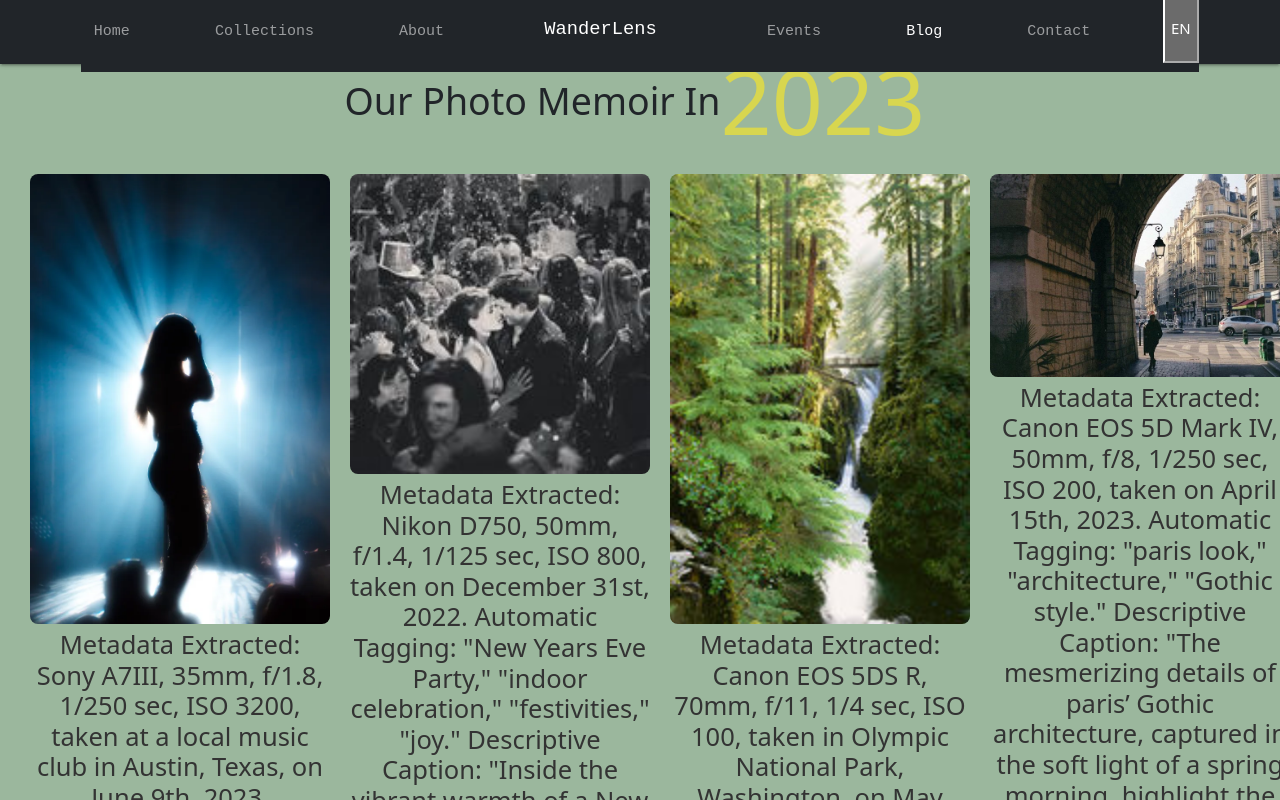
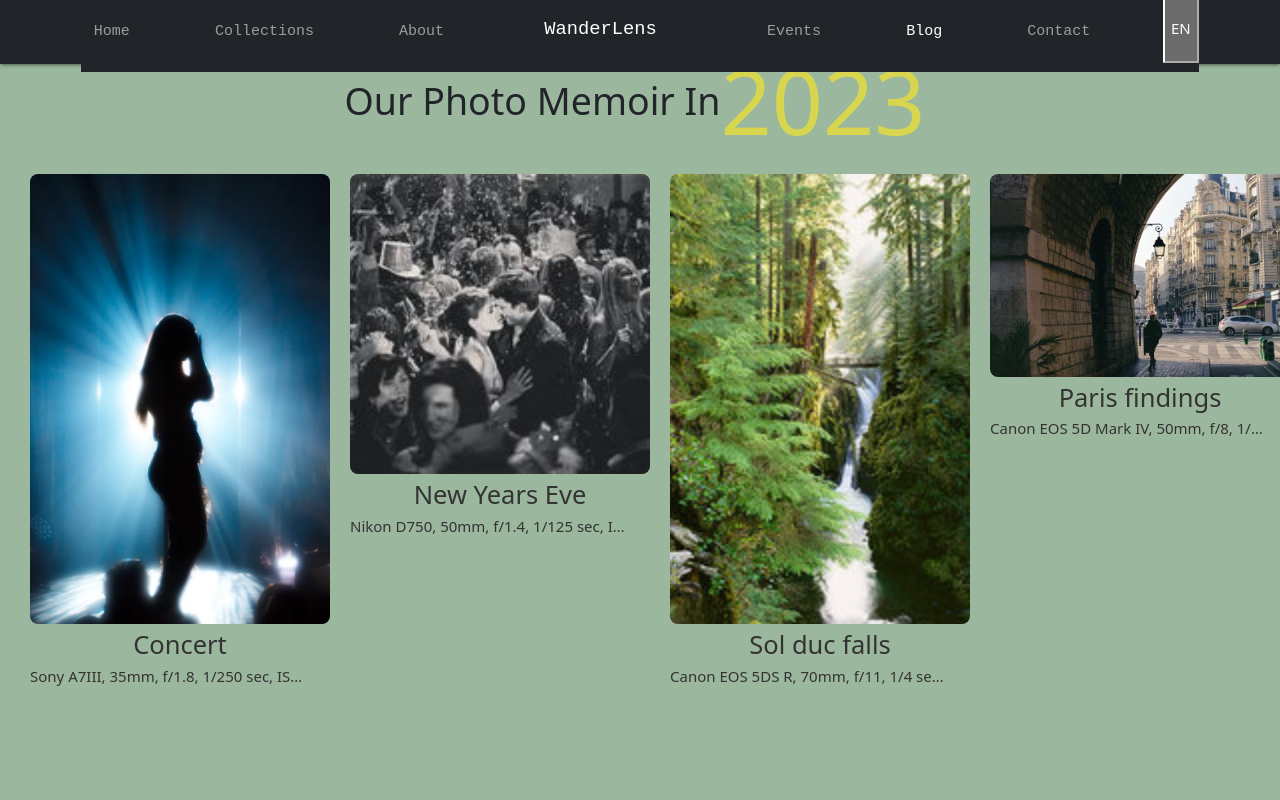
Before and after one commit to SEG3125-A/group_14, a React (Create React App) app in the folder Lab9/my-app/: page /blog in a window 1280 px wide. Shown: the top 800 px of the page. Built offline with nearby package versions, Linux system fonts and the light colour scheme.

Commit message:
Fix blog translations

```diff
--- a/Lab9/my-app/src/pages/Blog.js
+++ b/Lab9/my-app/src/pages/Blog.js
@@ -24,8 +24,8 @@ const Blog = () => {
           {imageData.map((item, index) => (
             <div key={index} className={styles.galleryItem}>
               <img src={item.src} alt={`Gallery item ${index + 1}`} className={styles.galleryImage} />
-              <h3 className={styles.galleryTitle}>{t(`pages.blog.${item.title}`)}</h3>
-              <p className={styles.galleryDescription}>{t(`pages.blog.${item.title}.description`)}</p>
+              <h3 className={styles.galleryTitle}>{item.title}</h3>
+              <p className={styles.galleryDescription}>{t(`pages.blog.${item.title}`)}</p>
             </div>
           ))}
         </div>
--- a/Lab9/my-app/src/translations/en.json
+++ b/Lab9/my-app/src/translations/en.json
@@ -72,11 +72,11 @@
     },
     "blog": {
       "title": "Our Photo Memoir In",
-      "Concert": "Metadata Extracted: Sony A7III, 35mm, f/1.8, 1/250 sec, ISO 3200, taken at a local music club in Austin, Texas, on June 9th, 2023. Automatic Tagging: \"indie band,\" \"live concert,\" \"intimate venue,\" \"musical.\" Descriptive Caption: \"this photograph captures the raw energy and connection of a live indie band performance. their passion with a captivated audience mere feet away. The intimacy of the venue adds to the immediacy of the moment, creating a shared experience that is the hallmark of the music scene. This shot, with its vivid colors and dynamic composition, showcases the vibrant spirit of live music and the communal joy it brings.\"",
-      "New Years Eve": "Metadata Extracted: Nikon D750, 50mm, f/1.4, 1/125 sec, ISO 800, taken on December 31st, 2022. Automatic Tagging: \"New Years Eve Party,\" \"indoor celebration,\" \"festivities,\" \"joy.\" Descriptive Caption: \"Inside the vibrant warmth of a New Years Eve celebration, where laughter and joy light up the room as brightly as the glittering decorations. This photograph captures an intimate moment of jubilation among friends, as they count down to midnight. The candid expressions, festive attire, and clinking glasses encapsulate the essence of welcoming the New Year with hope and camaraderie.\"",
-      "Sol duc falls": "Metadata Extracted: Canon EOS 5DS R, 70mm, f/11, 1/4 sec, ISO 100, taken in Olympic National Park, Washington, on May 15th, 2022. Automatic Tagging: \"Sol Duc Falls,\" \"Olympic National Park,\" \"Washington,\" \"waterfall,\" \"natural beauty.\" Descriptive Caption: \"Nestled in the heart of Olympic National Park, the Sol Duc Falls cascade with a grace and majesty. This photograph invites a moment of tranquility amidst the powerful rush of water, framed by lush, verdant forestry. The play of light and shadow, combined with the steady flow of the falls, conveys a sense of timeless beauty and the enduring spirit of nature in Washington's wilderness.\"",
-      "Paris findings": "Metadata Extracted: Canon EOS 5D Mark IV, 50mm, f/8, 1/250 sec, ISO 200, taken on April 15th, 2023. Automatic Tagging: \"paris look,\" \"architecture,\" \"Gothic style.\" Descriptive Caption: \"The mesmerizing details of paris’ Gothic architecture, captured in the soft light of a spring morning, highlight the timeless beauty and historical significance of this Parisian look.\"",
-      "Swan Lake": "Metadata Extracted: Canon EOS 5D Mark IV, 50mm, f/8, 1/250 sec, ISO 200, taken on April 15th, 2023. Automatic Tagging: \"Swan Lake,\" \"ballet performance,\" \"elegance,\" \"graceful movement.\" Descriptive Caption: \"A captivating moment from Swan Lake, immortalized under the luminous glow of stage lights, showcasing the epitome of balletic grace and elegance.\""
+      "Concert": "Sony A7III, 35mm, f/1.8, 1/250 sec, ISO 3200, taken at a local music club in Austin, Texas, on June 9th, 2023. Automatic Tagging: \"indie band,\" \"live concert,\" \"intimate venue,\" \"musical.\" Descriptive Caption: \"this photograph captures the raw energy and connection of a live indie band performance. their passion with a captivated audience mere feet away. The intimacy of the venue adds to the immediacy of the moment, creating a shared experience that is the hallmark of the music scene. This shot, with its vivid colors and dynamic composition, showcases the vibrant spirit of live music and the communal joy it brings.\"",
+      "New Years Eve": "Nikon D750, 50mm, f/1.4, 1/125 sec, ISO 800, taken on December 31st, 2022. Automatic Tagging: \"New Years Eve Party,\" \"indoor celebration,\" \"festivities,\" \"joy.\" Descriptive Caption: \"Inside the vibrant warmth of a New Years Eve celebration, where laughter and joy light up the room as brightly as the glittering decorations. This photograph captures an intimate moment of jubilation among friends, as they count down to midnight. The candid expressions, festive attire, and clinking glasses encapsulate the essence of welcoming the New Year with hope and camaraderie.\"",
+      "Sol duc falls": "Canon EOS 5DS R, 70mm, f/11, 1/4 sec, ISO 100, taken in Olympic National Park, Washington, on May 15th, 2022. Automatic Tagging: \"Sol Duc Falls,\" \"Olympic National Park,\" \"Washington,\" \"waterfall,\" \"natural beauty.\" Descriptive Caption: \"Nestled in the heart of Olympic National Park, the Sol Duc Falls cascade with a grace and majesty. This photograph invites a moment of tranquility amidst the powerful rush of water, framed by lush, verdant forestry. The play of light and shadow, combined with the steady flow of the falls, conveys a sense of timeless beauty and the enduring spirit of nature in Washington's wilderness.\"",
+      "Paris findings": "Canon EOS 5D Mark IV, 50mm, f/8, 1/250 sec, ISO 200, taken on April 15th, 2023. Automatic Tagging: \"paris look,\" \"architecture,\" \"Gothic style.\" Descriptive Caption: \"The mesmerizing details of paris’ Gothic architecture, captured in the soft light of a spring morning, highlight the timeless beauty and historical significance of this Parisian look.\"",
+      "Swan Lake": "Canon EOS 5D Mark IV, 50mm, f/8, 1/250 sec, ISO 200, taken on April 15th, 2023. Automatic Tagging: \"Swan Lake,\" \"ballet performance,\" \"elegance,\" \"graceful movement.\" Descriptive Caption: \"A captivating moment from Swan Lake, immortalized under the luminous glow of stage lights, showcasing the epitome of balletic grace and elegance.\""
     }
   }
 }
--- a/Lab9/my-app/src/translations/fr.json
+++ b/Lab9/my-app/src/translations/fr.json
@@ -72,11 +72,11 @@
     },
     "blog": {
       "title": "Notre mémoire photographique en",
-      "Concert": "Métadonnées extraites: Sony A7III, 35mm, f/1.8, 1/250 sec, ISO 3200, pris dans un club de musique local à Austin, Texas, le 9 juin 2023. Balises automatiques : \"groupe indie,\" \"concert live,\" \"lieu intime,\" \"musical.\" Légende descriptive: \"cette photographie capture l'énergie brute et la connexion d'une performance live d'un groupe indie. leur passion avec un public captivé à quelques pieds de distance. L'intimité du lieu ajoute à l'immédiateté du moment, créant une expérience partagée qui est la marque de fabrique de la scène musicale. Cette prise de vue, avec ses couleurs vives et sa composition dynamique, met en valeur l'esprit vibrant de la musique live et la joie commune qu'elle apporte.\"",
-      "New Years Eve": "Métadonnées extraites: Nikon D750, 50mm, f/1.4, 1/125 sec, ISO 800, pris le 31 décembre 2022. Balises automatiques : \"Fête du Nouvel An,\" \"célébration intérieure,\" \"festivités,\" \"joie.\" Légende descriptive: \"À l'intérieur de la chaleur vibrante d'une célébration du Nouvel An, où le rire et la joie illuminent la pièce aussi brillamment que les décorations scintillantes. Cette photographie capture un moment intime de jubilation entre amis, alors qu'ils comptent les secondes jusqu'à minuit. Les expressions franches, les tenues festives et les verres qui s'entrechoquent incarnent l'essence de l'accueil de la nouvelle année avec espoir et camaraderie.\"",
-      "Sol duc falls": "Métadonnées extraites: Canon EOS 5DS R, 70mm, f/11, 1/4 sec, ISO 100, pris dans le parc national Olympique, Washington, le 15 mai 2022. Balises automatiques : \"Sol Duc Falls,\" \"Parc national Olympique,\" \"Washington,\" \"cascade,\" \"beauté naturelle.\" Légende descriptive: \"Nichées au cœur du parc national Olympique, les chutes de Sol Duc cascades avec une grâce et une majesté. Cette photographie invite à un moment de tranquillité au milieu de la puissante ruée d'eau, encadrée par une forêt luxuriante et verdoyante. Le jeu de lumière et d'ombre, combiné au flux régulier des chutes, transmet un sentiment de beauté intemporelle et l'esprit durable de la nature dans les terres sauvages de Washington.\"",
-      "Paris findings": "Métadonnées extraites : Canon EOS 5D Mark IV, 50 mm, f/8, 1/250 s, ISO 200, prises le 15 avril 2023. Marquage automatique : \"look parisien\" \"architecture\" \"Gothique style.\" Légende descriptive : \"Les détails fascinants de l'architecture gothique de Paris, capturés dans la douce lumière d'un matin de printemps, mettent en valeur la beauté intemporelle et l'importance historique de ce look parisien.\"",
-      "Swan Lake": "Métadonnées extraites : Canon EOS 5D Mark IV, 50 mm, f/8, 1/250 s, ISO 200, prises le 15 avril 2023. Marquage automatique : \"Le Lac des Cygnes,\" \"performance de ballet,\" \" élégance,\" \"mouvement gracieux.\" Légende descriptive : \"Un moment captivant du Lac des Cygnes, immortalisé sous la lueur lumineuse des lumières de la scène, mettant en valeur la quintessence de la grâce et de l'élégance ballet.\""
+      "Concert": "Sony A7III, 35mm, f/1.8, 1/250 sec, ISO 3200, pris dans un club de musique local à Austin, Texas, le 9 juin 2023. Balises automatiques : \"groupe indie,\" \"concert live,\" \"lieu intime,\" \"musical.\" Légende descriptive: \"cette photographie capture l'énergie brute et la connexion d'une performance live d'un groupe indie. leur passion avec un public captivé à quelques pieds de distance. L'intimité du lieu ajoute à l'immédiateté du moment, créant une expérience partagée qui est la marque de fabrique de la scène musicale. Cette prise de vue, avec ses couleurs vives et sa composition dynamique, met en valeur l'esprit vibrant de la musique live et la joie commune qu'elle apporte.\"",
+      "New Years Eve": "Nikon D750, 50mm, f/1.4, 1/125 sec, ISO 800, pris le 31 décembre 2022. Balises automatiques : \"Fête du Nouvel An,\" \"célébration intérieure,\" \"festivités,\" \"joie.\" Légende descriptive: \"À l'intérieur de la chaleur vibrante d'une célébration du Nouvel An, où le rire et la joie illuminent la pièce aussi brillamment que les décorations scintillantes. Cette photographie capture un moment intime de jubilation entre amis, alors qu'ils comptent les secondes jusqu'à minuit. Les expressions franches, les tenues festives et les verres qui s'entrechoquent incarnent l'essence de l'accueil de la nouvelle année avec espoir et camaraderie.\"",
+      "Sol duc falls": "Canon EOS 5DS R, 70mm, f/11, 1/4 sec, ISO 100, pris dans le parc national Olympique, Washington, le 15 mai 2022. Balises automatiques : \"Sol Duc Falls,\" \"Parc national Olympique,\" \"Washington,\" \"cascade,\" \"beauté naturelle.\" Légende descriptive: \"Nichées au cœur du parc national Olympique, les chutes de Sol Duc cascades avec une grâce et une majesté. Cette photographie invite à un moment de tranquillité au milieu de la puissante ruée d'eau, encadrée par une forêt luxuriante et verdoyante. Le jeu de lumière et d'ombre, combiné au flux régulier des chutes, transmet un sentiment de beauté intemporelle et l'esprit durable de la nature dans les terres sauvages de Washington.\"",
+      "Paris findings": "Canon EOS 5D Mark IV, 50 mm, f/8, 1/250 s, ISO 200, prises le 15 avril 2023. Marquage automatique : \"look parisien\" \"architecture\" \"Gothique style.\" Légende descriptive : \"Les détails fascinants de l'architecture gothique de Paris, capturés dans la douce lumière d'un matin de printemps, mettent en valeur la beauté intemporelle et l'importance historique de ce look parisien.\"",
+      "Swan Lake": "Canon EOS 5D Mark IV, 50 mm, f/8, 1/250 s, ISO 200, prises le 15 avril 2023. Marquage automatique : \"Le Lac des Cygnes,\" \"performance de ballet,\" \" élégance,\" \"mouvement gracieux.\" Légende descriptive : \"Un moment captivant du Lac des Cygnes, immortalisé sous la lueur lumineuse des lumières de la scène, mettant en valeur la quintessence de la grâce et de l'élégance ballet.\""
     }
   }
 }
```
